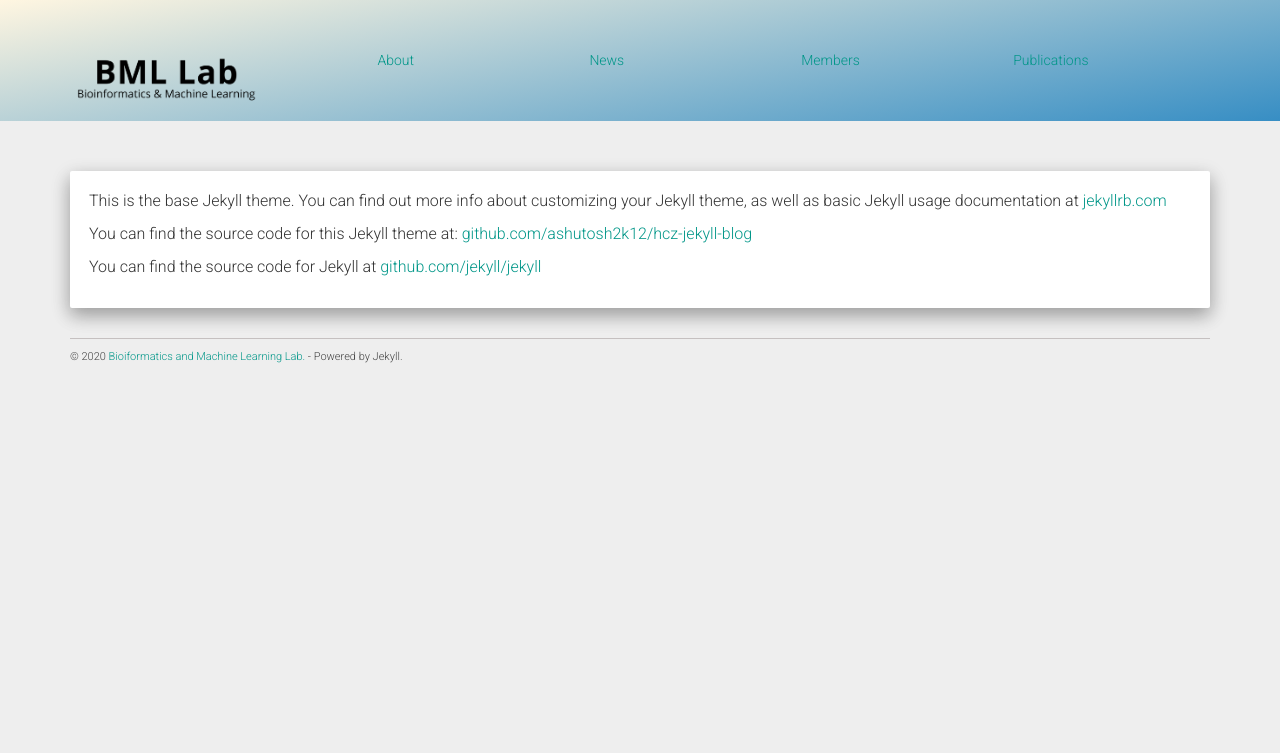
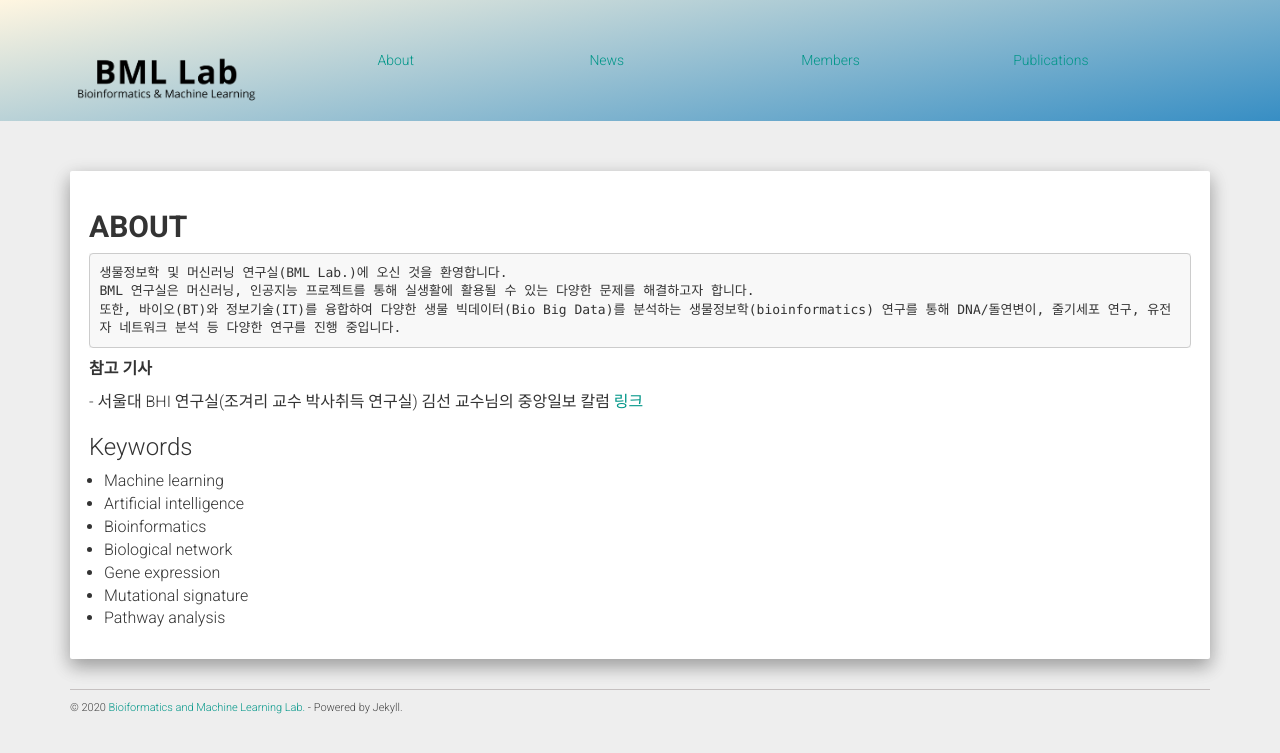
Before and after one commit to codeasashu/hcz-jekyll-blog, a Jekyll site: the page built from about.md, in a window 1280 px wide. Shown: the top 753 px of the page. Built offline with Jekyll 4.4.1, drawn with Linux system fonts in a browser that asks for light colours; nearby versions of some CDN libraries.

```diff
--- a/_data/urls.json
+++ b/_data/urls.json
@@ -5,14 +5,14 @@
   },
   {
     "text": "News",
-    "url": "/#"
+    "url": "/news/"
   },
   {
     "text": "Members",
-    "url": "/#"
+    "url": "/members/"
   },
   {
     "text": "Publications",
-    "url": "/projects"
+    "url": "/projects/"
   }
 ]
--- a/_includes/header.html
+++ b/_includes/header.html
@@ -3,7 +3,9 @@
         <div class="row">
           <div class="col-md-3 col-sm-4 col-xs-12">
             <div class="row-picture">
-              <img id="about" class="logo-img" src="{{ site.logo }}" height="75px" width="75px">
+              <a href="/#" target="_blank">
+                <img id="about" class="logo-img" src="{{ site.logo }}" height="75px" width="75px">
+              </a>
             </div>
             <!-- <div class="row-details">
               <h4 class="list-group-item-heading">{{ site.title }}</h4>
--- a/about.md
+++ b/about.md
@@ -4,8 +4,24 @@ title: About
 permalink: /about/
 ---
 
-This is the base Jekyll theme. You can find out more info about customizing your Jekyll theme, as well as basic Jekyll usage documentation at [jekyllrb.com](http://jekyllrb.com/)
+## **ABOUT**
 
-You can find the source code for this Jekyll theme at: [github.com/ashutosh2k12/hcz-jekyll-blog](https://github.com/ashutosh2k12/hcz-jekyll-blog)
+    생물정보학 및 머신러닝 연구실(BML Lab.)에 오신 것을 환영합니다.
+    BML 연구실은 머신러닝, 인공지능 프로젝트를 통해 실생활에 활용될 수 있는 다양한 문제를 해결하고자 합니다.
+    또한, 바이오(BT)와 정보기술(IT)를 융합하여 다양한 생물 빅데이터(Bio Big Data)를 분석하는 생물정보학(bioinformatics) 연구를 통해 DNA/돌연변이, 줄기세포 연구, 유전자 네트워크 분석 등 다양한 연구를 진행 중입니다.
 
-You can find the source code for Jekyll at [github.com/jekyll/jekyll](https://github.com/jekyll/jekyll)
+
+**참고 기사**
+
+\- 서울대 BHI 연구실(조겨리 교수 박사취득 연구실) 김선 교수님의 중앙일보 칼럼 [링크](https://news.joins.com/article/23778952)
+
+
+### Keywords
+
+* Machine learning
+* Artificial intelligence
+* Bioinformatics
+* Biological network
+* Gene expression
+* Mutational signature
+* Pathway analysis
```
Also changed, not shown: index.html (+6 -58 lines), news.html (added, +68 -0 lines), assets/background.png (added).
